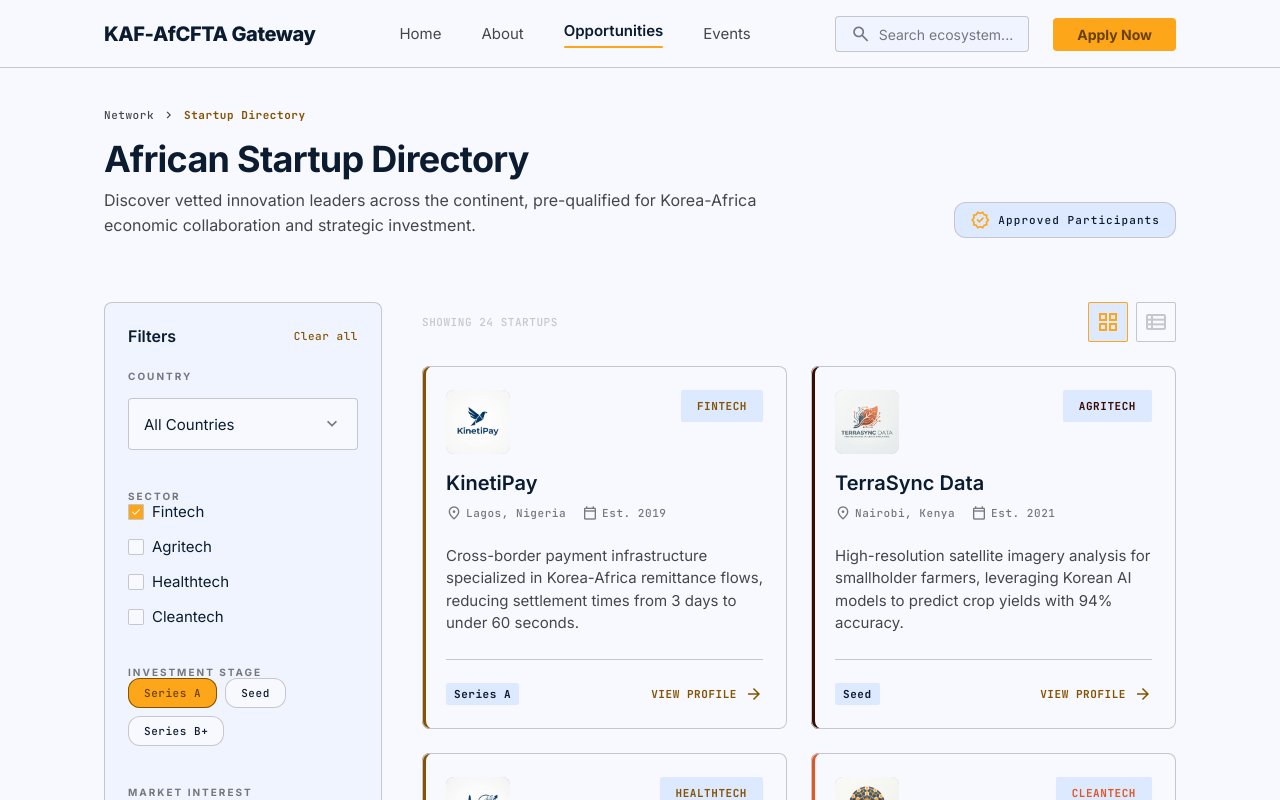
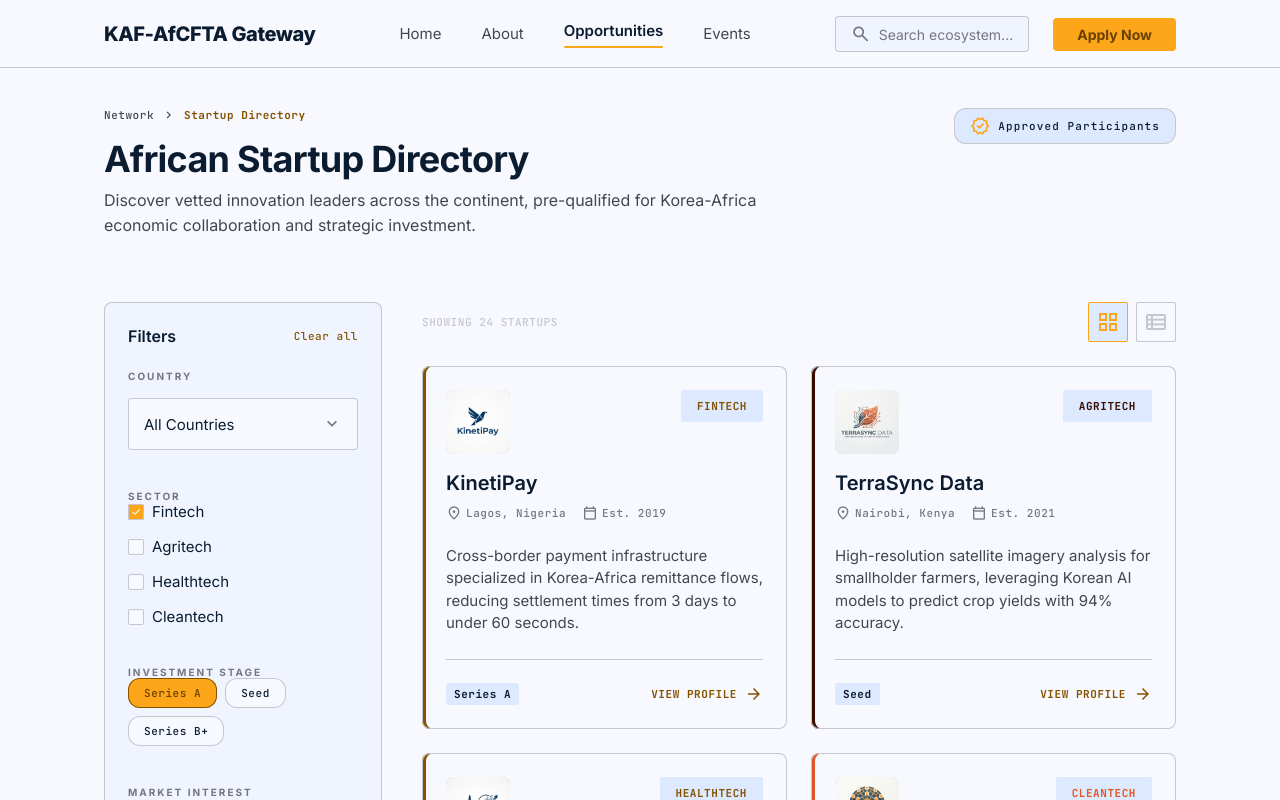
Before and after one commit to the-coding-tom/kaf-website, a Next.js app: page /opportunities in a window 1280 px wide. Shown: the top 800 px of the page. Built offline with nearby package versions, Linux system fonts and the light colour scheme.

Commit message:
feat: add DirectoryHeader component styles for opportunities page

```diff
--- a/src/components/opportunities/DirectoryHeader.module.css
+++ b/src/components/opportunities/DirectoryHeader.module.css
@@ -1,7 +1,12 @@
-/* Page Header (CcDHN): title block left, approval badge pinned to its baseline. */
+/*
+ * Page Header (CcDHN): title block left, approval badge right.
+ *
+ * The badge is top-aligned. The design has the row end-aligned, which drops the
+ * badge to the bottom of the title block — this deliberately differs.
+ */
 .header {
   display: flex;
-  align-items: flex-end;
+  align-items: flex-start;
   justify-content: space-between;
   gap: 1.5rem;
   width: 100%;
```
